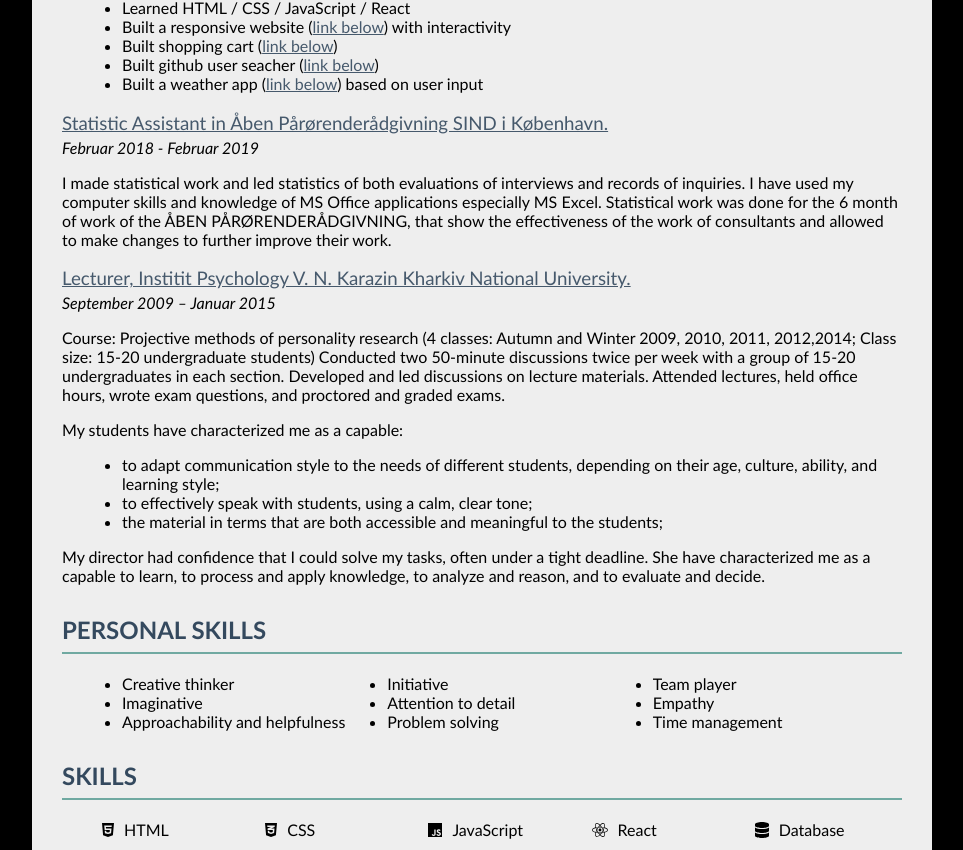
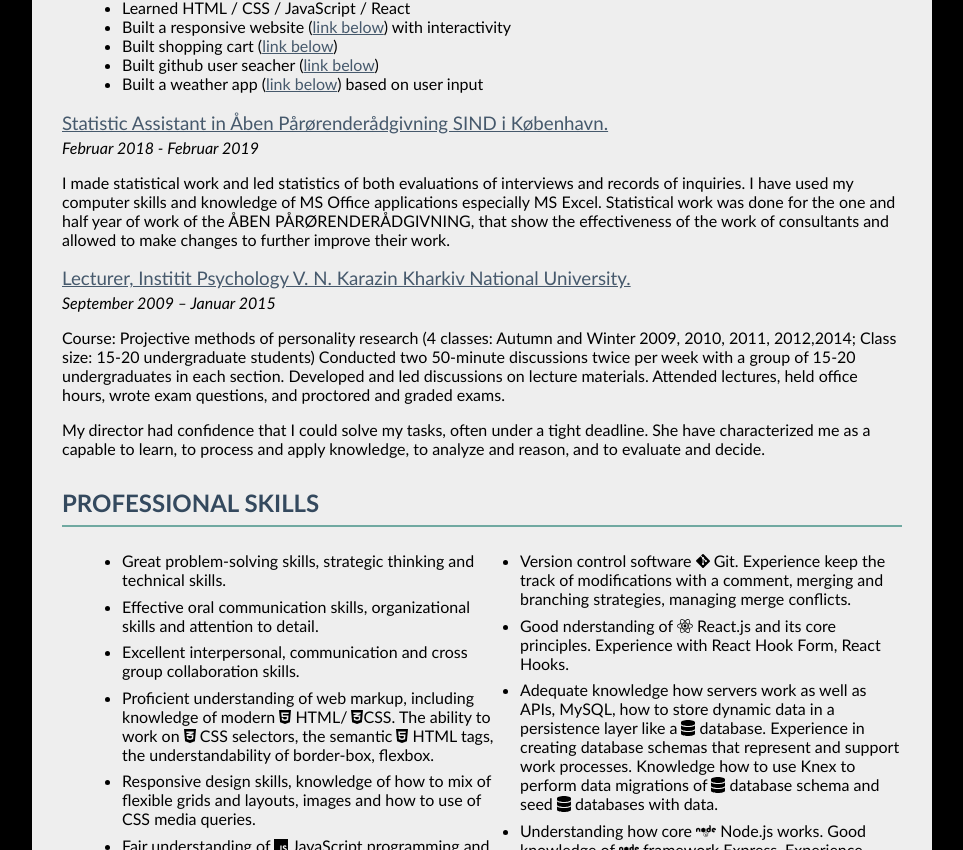
Before and after one commit to panivita/CV-Victoria-Kush, a React (Create React App) app: page / in a window 1280 px wide. Shown: the part 690-1540 px from the top of the page, without its empty margins (158-1121 px from the left). Built offline with nearby package versions, Linux system fonts and the light colour scheme.

Commit message:
changed skills

```diff
--- a/src/my-cv.css
+++ b/src/my-cv.css
@@ -79,12 +79,12 @@ h3 {
   font-size: 23px;
 }
 
-.personal-skills ul {
-  columns: 3;
+.personal-skills li {
+  padding: 1% 0;
 }
 
-.skills ul {
-  columns: 5;
+.personal-skills ul {
+  columns: 2;
 }
 
 .personal-skills ul, .column, .experience ul {
--- a/src/sections/Profile-Experience.js
+++ b/src/sections/Profile-Experience.js
@@ -81,7 +81,7 @@ export const ProfileExperience = () => {
           I made statistical work and led statistics of both evaluations of
           interviews and records of inquiries. I have used my computer skills
           and knowledge of MS Office applications especially MS Excel.
-          Statistical work was done for the 6 month of work of the ÅBEN
+          Statistical work was done for the one and half year of work of the ÅBEN
           PÅRØRENDERÅDGIVNING, that show the effectiveness of the work of
           consultants and allowed to make changes to further improve their work.
         </p>
@@ -100,18 +100,6 @@ export const ProfileExperience = () => {
           and led discussions on lecture materials. Attended lectures, held
           office hours, wrote exam questions, and proctored and graded exams.
         </p>
-        <p>My students have characterized me as a capable:</p>
-        <ul>
-          <li>
-            to adapt communication style to the needs of different students,
-            depending on their age, culture, ability, and learning style;
-          </li>
-          <li>to effectively speak with students, using a calm, clear tone;</li>
-          <li>
-            the material in terms that are both accessible and meaningful to the
-            students;
-          </li>
-        </ul>
         <p>
           My director had confidence that I could solve my tasks, often under a
           tight deadline. She have characterized me as a capable to learn, to
--- a/src/sections/Skills.js
+++ b/src/sections/Skills.js
@@ -1,4 +1,5 @@
 import React from "react";
+import { mySqlIcon } from "../mysql.png";
 import "font-awesome/css/font-awesome.min.css";
 import { library } from "@fortawesome/fontawesome-svg-core";
 import {
@@ -6,48 +7,77 @@ import {
   faCss3Alt,
   faJs,
   faReact,
+  faGitAlt,
+  faNode,
 } from "@fortawesome/free-brands-svg-icons";
 import { faDatabase } from "@fortawesome/free-solid-svg-icons";
 import { dom } from "@fortawesome/fontawesome-svg-core";
 
 dom.watch();
 
-library.add(faHtml5, faCss3Alt, faJs, faReact, faDatabase);
+library.add(faHtml5, faCss3Alt, faJs, faReact, faDatabase, faGitAlt, faNode);
 
 export const Skills = () => {
   return (
     <>
       <section className="personal-skills">
-        <h2>PERSONAL SKILLS</h2>
-        <ul>
-          <li>Creative thinker</li>
-          <li>Imaginative</li>
-          <li>Approachability and helpfulness</li>
-          <li>Initiative</li>
-          <li>Attention to detail</li>
-          <li>Problem solving</li>
-          <li>Team player</li>
-          <li>Empathy</li>
-          <li>Time management</li>
-        </ul>
-      </section>
-      <section className="skills">
-        <h2>SKILLS</h2>
+        <h2>PROFESSIONAL SKILLS</h2>
         <ul>
           <li>
-            <i className="fab fa-html5"></i>HTML
+            Great problem-solving skills, strategic thinking and technical
+            skills.
           </li>
           <li>
-            <i className="fab fa-css3-alt"></i>CSS
+            Effective oral communication skills, organizational skills and
+            attention to detail.
           </li>
           <li>
-            <i className="fab fa-js"></i>JavaScript
+            Excellent interpersonal, communication and cross group collaboration
+            skills.
           </li>
           <li>
-            <i className="fab fa-react"></i>React
+            Proficient understanding of web markup, including knowledge of
+            modern <i className="fab fa-html5"></i> HTML/{" "}
+            <i className="fab fa-css3-alt"></i>CSS. The ability to work on{" "}
+            <i className="fab fa-css3-alt"></i> CSS selectors, the semantic{" "}
+            <i className="fab fa-html5"></i> HTML tags, the understandability of
+            border-box, flexbox.
           </li>
           <li>
-            <i className="fas fa-database"></i>Database
+            Responsive design skills, knowledge of how to mix of flexible grids
+            and layouts, images and how to use of CSS media queries.
+          </li>
+          <li>
+            Fair understanding of <i className="fab fa-js"></i> JavaScript
+            programming and DOM manipulation. Knowledge of hands-on experience
+            in <i className="fab fa-js"></i> Fundamentals ES6. Knowledge{" "}
+            <i className="fab fa-js"></i> how create interactive web pages
+            (moving elements, search bars, videos or interactive maps on a
+            webpage).{" "}
+          </li>
+          <li>
+            Version control software <i className="fab fa-git-alt"></i> Git.
+            Experience keep the track of modifications with a comment, merging
+            and branching strategies, managing merge conflicts.
+          </li>
+          <li>
+            Good nderstanding of <i className="fab fa-react"></i> React.js and
+            its core principles. Experience with React Hook Form, React Hooks.
+          </li>
+          <li>
+            Adequate knowledge how servers work as well as APIs, MySQL, how to
+            store dynamic data in a persistence layer like a{" "}
+            <i className="fas fa-database"></i> database. Experience in creating
+            database schemas that represent and support work processes.
+            Knowledge how to use Knex to perform data migrations of{" "}
+            <i className="fas fa-database"></i> database schema and seed{" "}
+            <i className="fas fa-database"></i> databases with data.
+          </li>
+          <li>
+            Understanding how core <i className="fab fa-node"></i> Node.js
+            works. Good knowledge of <i className="fab fa-node"></i> framework
+            Express. Experience deploing my <i className="fab fa-node"></i>{" "}
+            application to a cloud platform Heroku.
           </li>
         </ul>
       </section>
```
Also changed, not shown: src/mysql.png (added).
